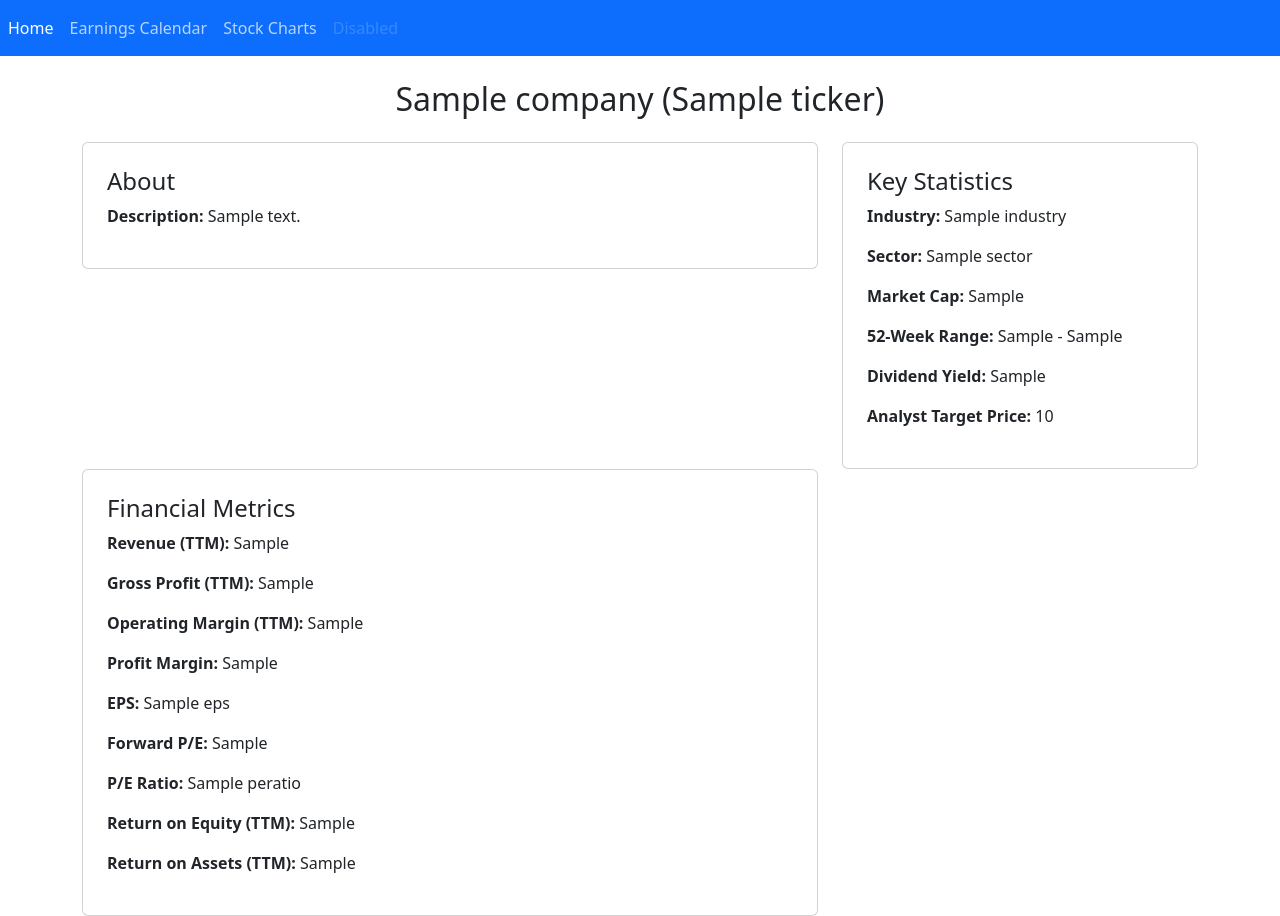
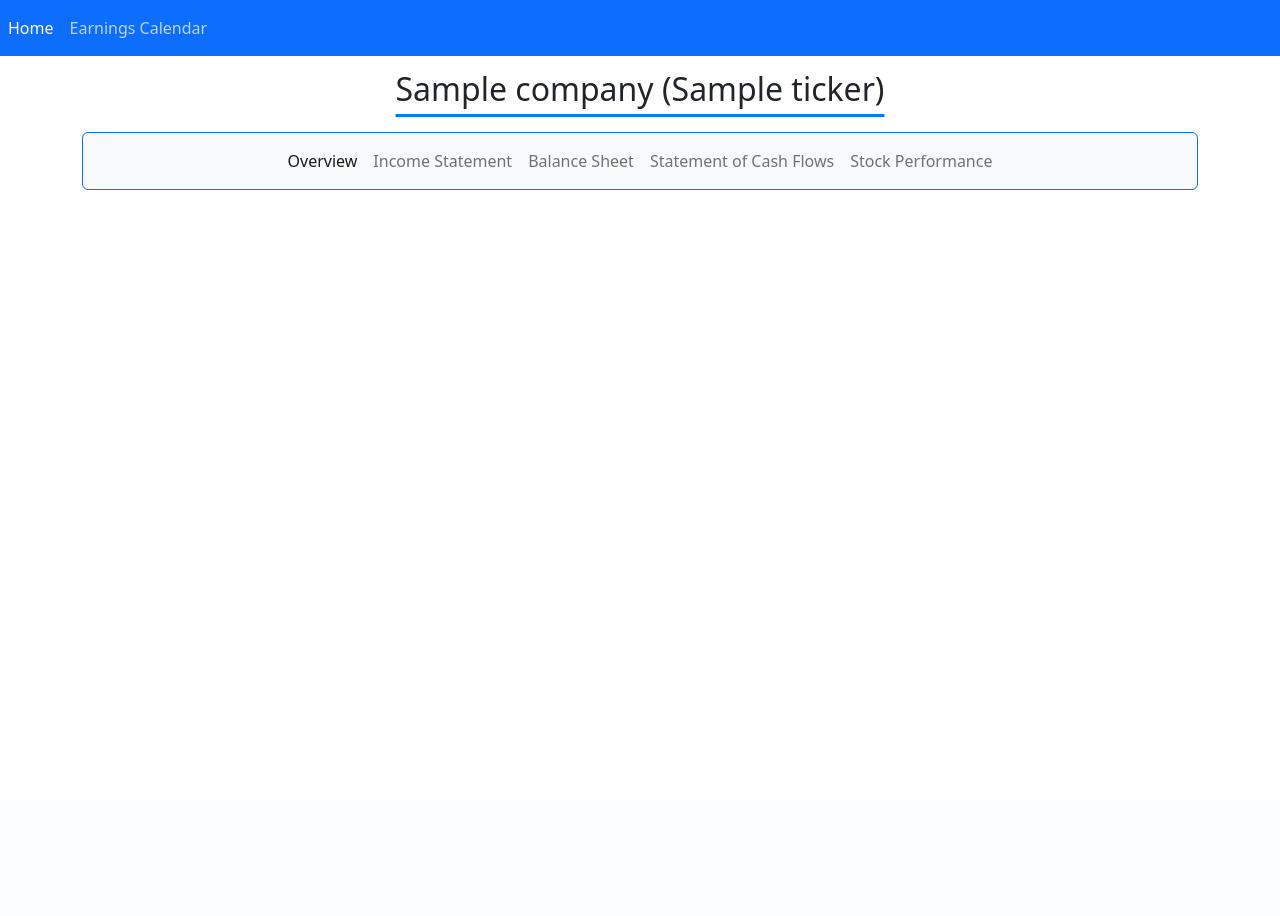
Before and after one commit to ThomasDillard1/Earnings-Calls, a Flask app: template app/templates/company.html in a window 1280 px wide. After the commit the page ends 190 px from the top, so only its background shows below. Run offline with Flask 3, Linux system fonts and the light colour scheme; the template is opened without the code that fills it: most values are stand-ins (such as "Sample title", 1, 10 or a date in 2020).

Commit message:
added navbar under company profile for easy tab switches

```diff
--- a/app/app.py
+++ b/app/app.py
@@ -34,7 +34,7 @@ def index():
 def company_overview(ticker):
     if ticker in session:
         company_data = session[ticker]
-        return render_template('company.html', ticker=ticker, company_data=company_data)
+        return render_template('overview.html', ticker=ticker, company_data=company_data)
     else:
         #if ticker doesn't exist, then make them enter a new ticker
         flash('Company does not exist in API')
--- a/app/templates/base.html
+++ b/app/templates/base.html
@@ -8,7 +8,7 @@
     <link rel="stylesheet" href="{{ url_for('static', filename='css/styles.css') }}">
   </head>
   <body>
-    <nav class="navbar navbar-expand-lg navbar-dark bg-primary">
+    <nav class="navbar navbar-expand-lg navbar-dark bg-primary fixed-top">
         <div class="collapse navbar-collapse" id="navbarNav">
           <ul class="navbar-nav">
             <li class="nav-item active">
@@ -17,16 +17,12 @@
             <li class="nav-item">
               <a class="nav-link text-white nav-text-opacity" href="#">Earnings Calendar</a>
             </li>
-            <li class="nav-item">
-              <a class="nav-link text-white nav-text-opacity" href="#">Stock Charts</a>
-            </li>
-            <li class="nav-item">
-              <a class="nav-link disabled nav-text-opacity" href="#">Disabled</a>
-            </li>
           </ul>
         </div>
       </nav>
+      <div style="padding-top: 70px;" class="container"></div>
     {% block content %}{% endblock %}
+    {% block innercontent %}{% endblock %}
     <script src="https://cdn.jsdelivr.net/npm/bootstrap@5.2.3/dist/js/bootstrap.bundle.min.js" integrity="sha384-kenU1KFdBIe4zVF0s0G1M5b4hcpxyD9F7jL+jjXkk+Q2h455rYXK/7HAuoJl+0I4" crossorigin="anonymous"></script>
   </body>
 </html>
--- a/app/templates/company.html
+++ b/app/templates/company.html
@@ -1,48 +1,35 @@
 {% extends "base.html" %}
-{% block title %}{{ ticker }}Company Overview{% endblock %}
+
+{% block title %}{{ ticker }}{% endblock %}
 
 {% block content %}
-
-<div class="container mt-4">
-    <h2 class="mb-4 text-center">{{ company_data['Name'] }} ({{ticker}})</h2>
-
-    <div class="row">
-        <div class="col-md-8">
-            <div class="card p-4 mb-4">
-                <h4>About</h4>
-                <p><strong>Description:</strong> {{ company_data['Description'] }}</p>
-            </div>
-        </div>
-
-        <div class="col-md-4">
-            <div class="card p-4">
-                <h4>Key Statistics</h4>
-                <p><strong>Industry:</strong> {{ company_data['Industry'] }}</p>
-                <p><strong>Sector:</strong> {{ company_data['Sector'] }}</p>
-                <p><strong>Market Cap:</strong> {{ company_data['MarketCapitalization'] }}</p>
-                <p><strong>52-Week Range:</strong> {{ company_data['52WeekLow'] }} - {{ company_data['52WeekHigh'] }}</p>
-                <p><strong>Dividend Yield:</strong> {{ company_data['DividendYield'] }}</p>
-                <p><strong>Analyst Target Price:</strong> {{ company_data['AnalystTargetPrice'] }}</p>
-            </div>
-        </div>
-    </div>
-
-    <div class="row">
-        <div class="col-md-8">
-            <div class="card p-4">
-                <h4>Financial Metrics</h4>
-                <p><strong>Revenue (TTM):</strong> {{ company_data['RevenueTTM'] }}</p>
-                <p><strong>Gross Profit (TTM):</strong> {{ company_data['GrossProfitTTM'] }}</p>
-                <p><strong>Operating Margin (TTM):</strong> {{ company_data['OperatingMarginTTM'] }}</p>
-                <p><strong>Profit Margin:</strong> {{ company_data['ProfitMargin'] }}</p>
-                <p><strong>EPS:</strong> {{ company_data['EPS'] }}</p>
-                <p><strong>Forward P/E:</strong> {{ company_data['ForwardPE'] }}</p>
-                <p><strong>P/E Ratio:</strong> {{ company_data['PERatio'] }}</p>
-                <p><strong>Return on Equity (TTM):</strong> {{ company_data['ReturnOnEquityTTM'] }}</p>
-                <p><strong>Return on Assets (TTM):</strong> {{ company_data['ReturnOnAssetsTTM'] }}</p>
-            </div>
-        </div>
-    </div>
+<div class="container">
+    <h2 class="mb-4 text-center" style="text-decoration: underline; text-decoration-color: #007BFF;text-underline-offset: 0.40em">{{ company_data['Name'] }} ({{ticker}})</h2>
+</div>
+<!--- Put in a navbar here -->
+<div class="container">
+    <nav class="navbar navbar-expand-lg navbar-light bg-light border border-primary rounded-2" style="justify-content: center;">
+        <ul class="navbar-nav">
+          <li class="nav-item">
+            <a class="nav-link active" href="#">Overview</a>
+          </li>
+          <li class="nav-item">
+            <a class="nav-link" href="#">Income Statement</a>
+          </li>
+          <li class="nav-item">
+            <a class="nav-link" href="#">Balance Sheet</a>
+          </li>
+          <li class="nav-item">
+            <a class="nav-link" href="#">Statement of Cash Flows</a>
+          </li>
+          <li class="nav-item">
+            <a class="nav-link" href="#">Stock Performance</a>
+          </li>
+        </ul>
+    </nav>
 </div>
 
 {% endblock %}
+
+{% block innercontent %}
+{% endblock %}
```
Also changed, not shown: app/templates/overview.html (added, +46 -0 lines), app/templates/balancesheet.html (added), app/templates/earnings.html (added), app/templates/income.html (added), app/templates/scf.html (added).
